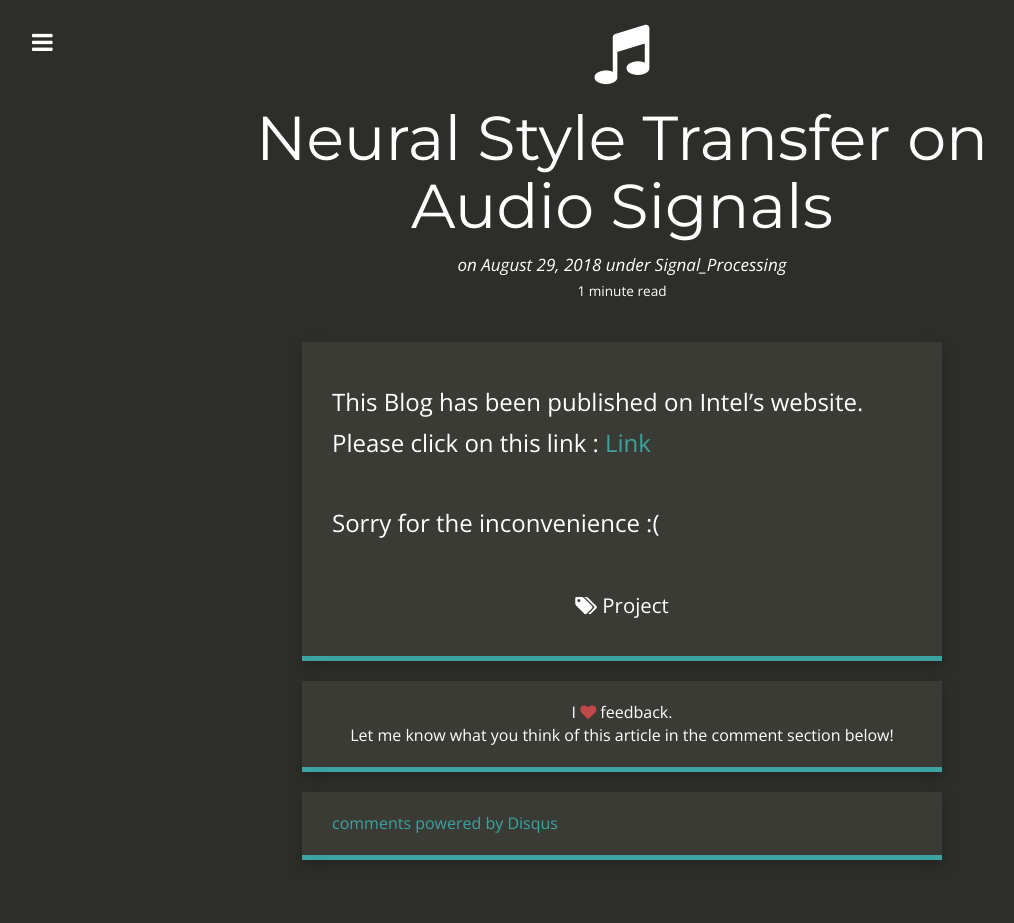
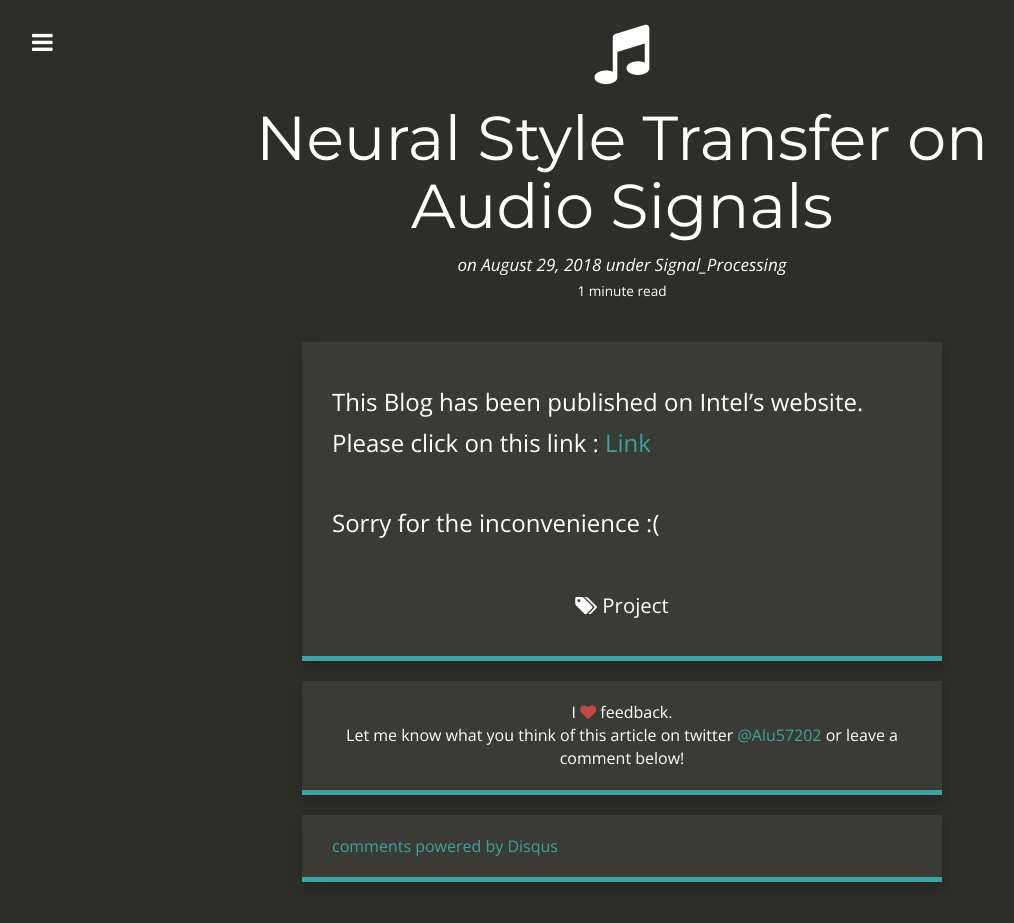
Before and after one commit to alishdipani/Old_Website, a Jekyll site: the page built from _posts/2018-08-29-Neural-Style-Transfer-Audio.md, in a window 1280 px wide. Shown: the whole page, without its empty margins (18-1032 px from the left). Built offline with Jekyll 4.4.1, drawn with Linux system fonts in a browser that asks for light colours; nearby versions of some CDN libraries; comment, search, counter and statistics services are not loaded; before the commit the page ends 901 px from its top, so only the background shows below that.

Commit message:
added twitter id

```diff
--- a/_config.yml
+++ b/_config.yml
@@ -13,7 +13,7 @@ github_repository: https://github.com/alishdipani/alishdipani.github.io
 post_limit: 7
 
 # Social usernames/URLs
-twitter_username:
+twitter_username: Alu57202
 github_username:  alishdipani
 instagram_username:
 reddit_username:
```
